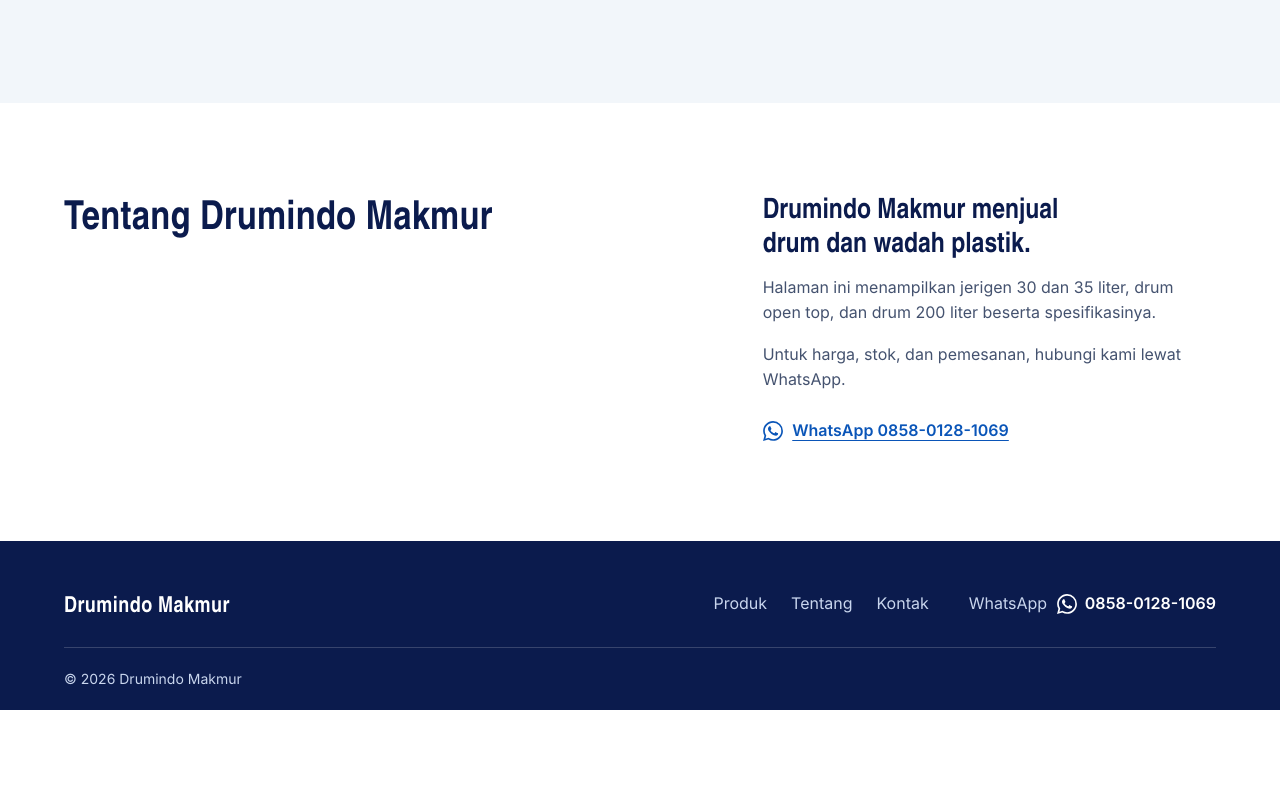
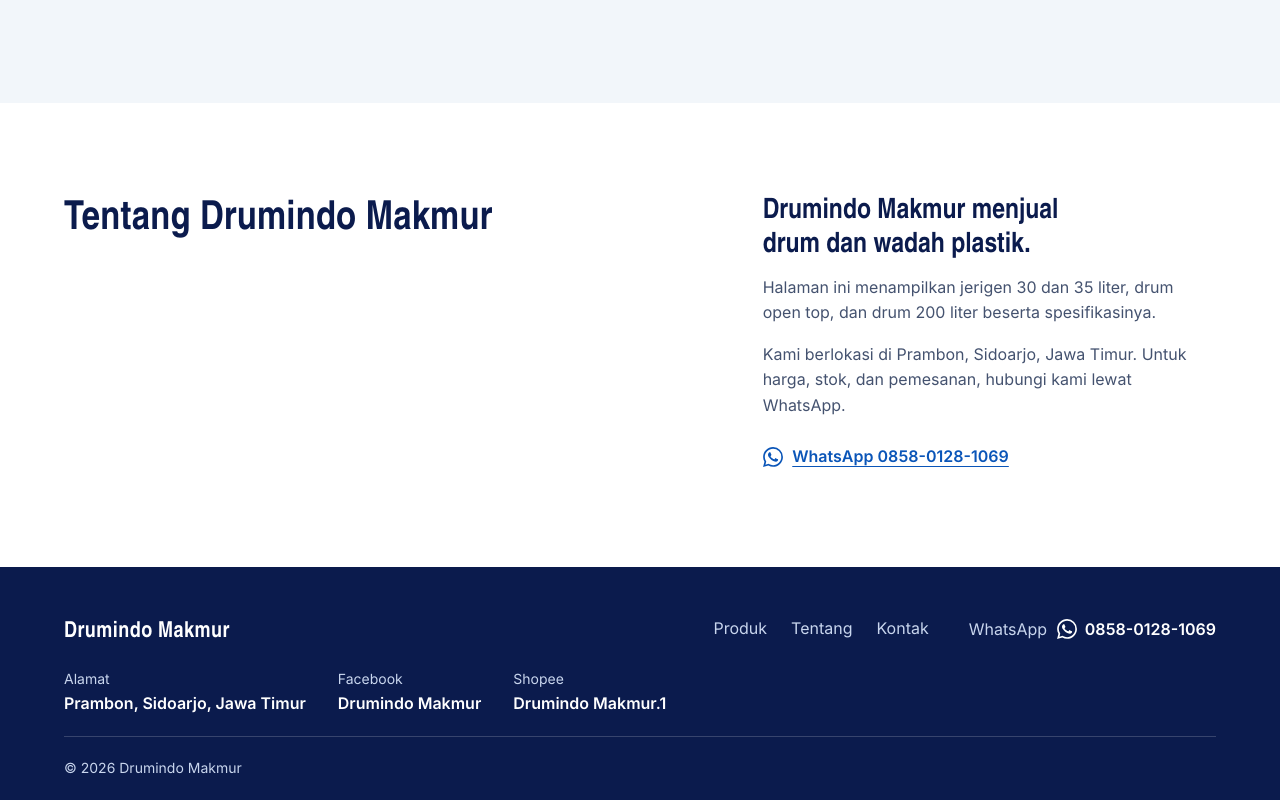
Before and after one commit to standstillel-store/drumindo-makmur, a plain HTML site: page index.html in a window 1280 px wide. Shown: the part 1294-2094 px from the top of the page. Before the commit the page ends 2004 px from the top, so only its background shows below. Drawn offline with Linux system fonts and the light colour scheme.

Commit message:
Pasang foto tanpa watermark, logo baru, dan info kontak dari pemilik
- Foto Produk 1 dan Produk 3 diganti dengan foto tanpa watermark dari pemilik
- Logo resolusi lebih tinggi (hanya dipotong, bentuk tidak diubah) dan favicon
- Alamat, Facebook, dan Shopee ditambahkan di footer; lokasi di bagian Tentang

Co-Authored-By: Claude Sonnet 5.5 <noreply@anthropic.com>
Claude-Session: https://claude.ai/code/session_01REZEjxVy5xqyvf7Tat3e8y

```diff
--- a/index.html
+++ b/index.html
@@ -28,7 +28,7 @@
 
 <header class="site-header">
   <a class="brand" href="#top" aria-label="Drumindo Makmur, kembali ke atas">
-    <img src="images/logo.png" width="250" height="93" alt="Drumindo Makmur">
+    <img src="images/logo.png" width="434" height="149" alt="Drumindo Makmur">
   </a>
   <nav aria-label="Navigasi utama">
     <a href="#produk">Produk</a>
@@ -94,7 +94,7 @@
     <div class="about__body">
       <p class="about__lead">Drumindo Makmur menjual drum dan wadah plastik.</p>
       <p>Halaman ini menampilkan jerigen 30 dan 35 liter, drum open top, dan drum 200 liter beserta spesifikasinya.</p>
-      <p>Untuk harga, stok, dan pemesanan, hubungi kami lewat WhatsApp.</p>
+      <p>Kami berlokasi di Prambon, Sidoarjo, Jawa Timur. Untuk harga, stok, dan pemesanan, hubungi kami lewat WhatsApp.</p>
       <a class="textlink" href="https://wa.me/6285801281069?text=Halo%2C%20saya%20tertarik%20dengan%20produk%20Drumindo%20Makmur." target="_blank" rel="noopener">
         <svg class="icon" aria-hidden="true" focusable="false"><use href="#i-wa"/></svg>
         WhatsApp 0858-0128-1069
@@ -121,6 +121,12 @@
       </a>
     </p>
   </div>
+  <!-- Facebook dan Shopee: baru nama akun dari pemilik. Kalau tautannya sudah ada, ganti <span> dengan <a href="..." target="_blank" rel="noopener">. -->
+  <dl class="wrap footer__info">
+    <div><dt>Alamat</dt><dd>Prambon, Sidoarjo, Jawa Timur</dd></div>
+    <div><dt>Facebook</dt><dd><span>Drumindo Makmur</span></dd></div>
+    <div><dt>Shopee</dt><dd><span>Drumindo Makmur.1</span></dd></div>
+  </dl>
   <div class="wrap footer__legal">
     <p>© 2026 Drumindo Makmur</p>
   </div>
--- a/style.css
+++ b/style.css
@@ -134,7 +134,7 @@ button { font: inherit; color: inherit; }
   border-bottom: 1px solid var(--line);
 }
 .brand { display: block; flex: none; }
-.brand img { width: auto; height: 2.5rem; }
+.brand img { width: auto; height: 2.25rem; }
 
 .site-header nav { display: flex; gap: 1.25rem; }
 .site-header nav a {
@@ -560,6 +560,20 @@ button { font: inherit; color: inherit; }
 }
 .footer__wa a:hover { text-decoration: underline; }
 
+.footer__info {
+  display: grid;
+  gap: 0.75rem 2rem;
+  margin-top: 1rem;
+}
+.footer__info dt {
+  font-size: 0.875rem;
+  color: #c9d6ee;
+}
+.footer__info dd { font-weight: 600; }
+@media (min-width: 40rem) {
+  .footer__info { grid-template-columns: repeat(3, auto); justify-content: start; }
+}
+
 .footer__legal { margin-top: 1.25rem; }
 .footer__legal p {
   padding-block: 1.25rem;
```
Also changed, not shown: images/favicon.png, images/logo.png, images/product-1.jpg, images/product-3.jpg.
